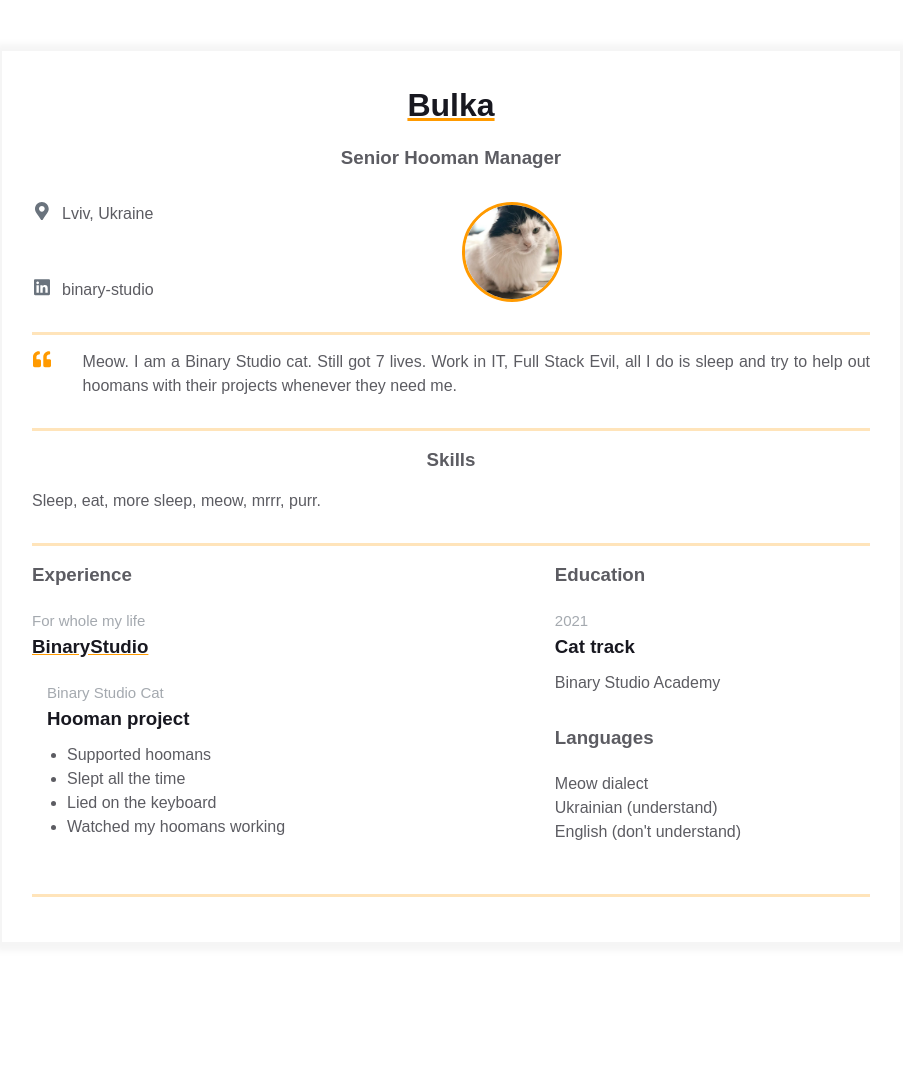
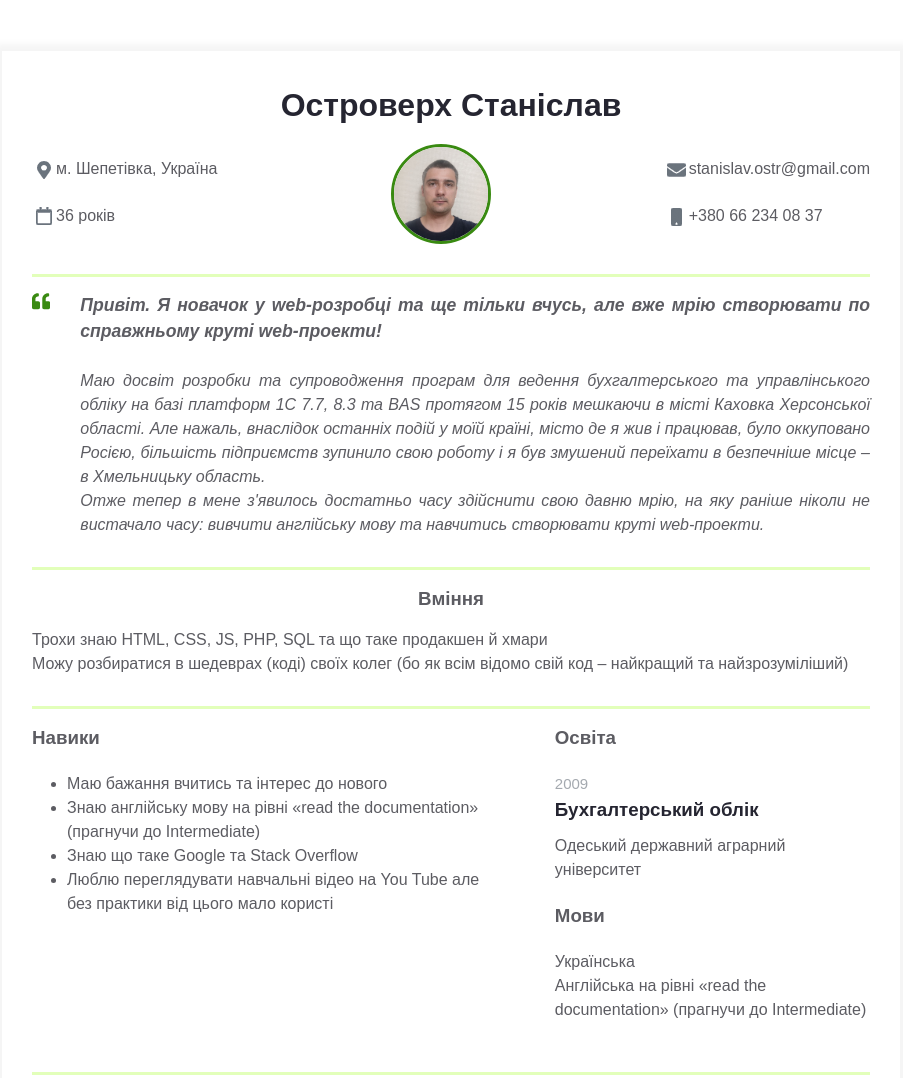
Before and after one commit to stanislav-ostr/homepage, a plain HTML site: page index.html in a window 1280 px wide. Shown: the top 1078 px of the page, without its empty margins (189-1092 px from the left). Before the commit the page ends 993 px from the top, so only its background shows below. Drawn offline with Linux system fonts and the light colour scheme.

Commit message:
Add my resume

```diff
--- a/index.html
+++ b/index.html
@@ -1,5 +1,5 @@
 <!DOCTYPE html>
-<html>
+<html lang="uk">
   <head>
     <meta charset="UTF-8" />
     <title>Résumé</title>
@@ -11,39 +11,30 @@
       <div class="resume">
         <div class="container">
           <div class="resume__block">
-            <h1 class="contact-info__header">Bulka</h1>
-            <h3 class="contact-info__sub-header">Senior Hooman Manager</h3>
+            <h1 class="contact-info__header">Островерх Станіслав</h1>
 
             <div class="contact_info_container fh">
-              <div class="contact-info__block">
-                <a href="" rel="author" class="contact-info__item">
-                  <div class="contact-info__item-icon-wrapper">
-                    <svg class="contact-info__item-icon" xmlns="http://www.w3.org/2000/svg" viewBox="0 0 384 512">
-                      <path
-                        d="M172.268 501.67C26.97 291.031 0 269.413 0 192 0 85.961 85.961 0 192 0s192 85.961 192 192c0 77.413-26.97 99.031-172.268 309.67-9.535 13.774-29.93 13.773-39.464 0zM192 272c44.183 0 80-35.817 80-80s-35.817-80-80-80-80 35.817-80 80 35.817 80 80 80z">
-                      </path>
-                    </svg>
-                  </div>
-                  <span>Lviv, Ukraine</span>
-                </a>
-                <a href="https://ua.linkedin.com/company/binary-studio_241166" rel="author" class="contact-info__item">
-                  <div class="contact-info__item-icon-wrapper">
-                    <svg class="contact-info__item-icon" xmlns="http://www.w3.org/2000/svg" viewBox="0 0 448 512">
-                      <path
-                        d="M416 32H31.9C14.3 32 0 46.5 0 64.3v383.4C0 465.5 14.3 480 31.9 480H416c17.6 0 32-14.5 32-32.3V64.3c0-17.8-14.4-32.3-32-32.3zM135.4 416H69V202.2h66.5V416zm-33.2-243c-21.3 0-38.5-17.3-38.5-38.5S80.9 96 102.2 96c21.2 0 38.5 17.3 38.5 38.5 0 21.3-17.2 38.5-38.5 38.5zm282.1 243h-66.4V312c0-24.8-.5-56.7-34.5-56.7-34.6 0-39.9 27-39.9 54.9V416h-66.4V202.2h63.7v29.2h.9c8.9-16.8 30.6-34.5 62.9-34.5 67.2 0 79.7 44.3 79.7 101.9V416z">
-                      </path>
-                    </svg>
-                  </div>
-                  <span>binary-studio</span>
+              <div class="contact-info__block contact-info__block--center">
+                <p class="contact-info__item"> <img src="./assets/point.png" alt="">
+                  м. Шепетівка, Україна</p>
+                <p class="contact-info__item"><img src="./assets/calendar.png" alt="">
+                  36 років</p>
+              </div>
+
+              <div class="contact-info__block contact-info__block--center">
+                <img class="contact-info__avatar" src="assets/avatar.jpg" alt="Avatar">
+              </div>
+
+              <div class="contact-info__block contact-info__block--center">
+                  <p class="contact-info__item"> <img src="./assets/mail.png" alt="">
+                    stanislav.ostr@gmail.com</p>
+                  <p class="contact-info__item"> <img src="./assets/phone.png" alt="">
+                    +380 66 234 08 37</p>
                 </a>
               </div>
 
-              <div class="contact-info__block contact-info__block--center">
-                <img class="contact-info__avatar" src="assets/avatar.png" alt="Avatar">
-              </div>
+            </div>
 
-              <div class="contact-info__block"></div>
-            </div>
           </div>
         </div>
 
@@ -57,11 +48,22 @@
                   </path>
                 </svg>
               </div>
-              <p class="intro_text">Meow.
-                I am a Binary Studio cat. Still got 7 lives. Work in IT, Full Stack Evil,
-                all I do is sleep and try to help out hoomans with their projects whenever
-                they need me.
-              </p>
+              <div class="intro_text">
+                <p>
+                  Привіт. Я новачок у web-розробці та ще тільки вчусь,
+                  але вже мрію створювати по справжньому круті web-проекти!
+                </p>
+                <br>
+                <p>Маю досвіт розробки та супроводження програм для ведення бухгалтерського
+                  та управлінського обліку на базі платформ 1С 7.7, 8.3 та BAS протягом 15 років
+                  мешкаючи в місті Каховка Херсонської області. Але нажаль, внаслідок останніх
+                  подій у моїй країні, місто де я жив і працював, було оккуповано Росією, більшість
+                  підприємств зупинило свою роботу і я був змушений переїхати в безпечніше місце
+                  – в Хмельницьку область.</p>
+                <p>Отже тепер в мене з'явилось достатньо часу здійснити свою давню мрію,
+                  на яку раніше ніколи не вистачало часу: вивчити англійську мову та навчитись
+                  створювати круті web-проекти.</p>
+              </div>
             </div>
           </div>
         </div>
@@ -69,8 +71,9 @@
         <div class="container">
           <div class="resume__block">
             <div class="skills">
-              <h3 class="skills__header">Skills</h3>
-              <p class="skills__text">Sleep, eat, more sleep, meow, mrrr, purr. </p>
+              <h3 class="skills__header">Вміння</h3>
+              <p class="skills__text">Трохи знаю HTML, CSS, JS, PHP, SQL та що таке продакшен й хмари</p>
+              <p class="skills__text">Можу розбиратися в шедеврах (коді) своїх колег (бо як всім відомо свій код – найкращий та найзрозуміліший)</p>
             </div>
           </div>
         </div>
@@ -80,21 +83,15 @@
             <div class="main-info fh">
 
               <div class="experiences">
-                <h3 class="experiences__header">Experience</h3>
+                <h3 class="experiences__header">Навики</h3>
                 <div class="experiences__company">
-                  <div class="experiences__company-header">
-                    <span class="experiences__company-header-durability">For whole my life</span>
-                    <h3 class="experiences__company-header-name">BinaryStudio</h3>
-                  </div>
 
                   <div class="experiences__company-project">
-                    <span class="experiences__company-project-role">Binary Studio Cat</span>
-                    <h3 class="experiences__company-project-name">Hooman project</h3>
                     <ul class="experiences__company-project-responsibilities">
-                      <li>Supported hoomans</li>
-                      <li>Slept all the time</li>
-                      <li>Lied on the keyboard</li>
-                      <li>Watched my hoomans working</li>
+                      <li>Маю бажання вчитись та інтерес до нового</li>
+                      <li>Знаю англійську мову на рівні «read the documentation» (прагнучи до Intermediate)</li>
+                      <li>Знаю що таке Google та Stack Overflow</li>
+                      <li>Люблю переглядувати навчальні відео на You Tube але без практики від цього мало користі</li>
                     </ul>
                   </div>
                 </div>
@@ -102,24 +99,21 @@
 
               <div class="additional-info fv">
                 <div class="additional-info__education">
-                  <h3 class="additional-info__education-header">Education</h3>
+                  <h3 class="additional-info__education-header">Освіта</h3>
                   <div class="additional-info__education-university">
-                    <span class="additional-info__education-university-durability">2021</span>
-                    <h3 class="additional-info__education-university-speciality">Cat track</h3>
-                    <p class="additional-info__education-university-name">Binary Studio Academy</p>
+                    <span class="additional-info__education-university-durability">2009</span>
+                    <h3 class="additional-info__education-university-speciality">Бухгалтерський облік</h3>
+                    <p class="additional-info__education-university-name">Одеський державний аграрний університет</p>
                   </div>
                 </div>
 
                 <div class="additional-info__languages">
-                  <h3 class="additional-info__languages-header">Languages</h3>
+                  <h3 class="additional-info__languages-header">Мови</h3>
                   <p class="additional-info__languages-item">
-                    Meow dialect
+                    Українська
                   </p>
                   <p class="additional-info__languages-item">
-                    Ukrainian (understand)
-                  </p>
-                  <p class="additional-info__languages-item">
-                    English (don't understand)
+                    Англійська на рівні «read the documentation» (прагнучи до Intermediate)
                   </p>
                 </div>
               </div>
@@ -128,6 +122,14 @@
           </div>
         </div>
 
+        <div class="container">
+          <div class="bottom-block fh">
+            <p>Вперед</p>
+            <img src="./assets/roket.png" alt="">
+            <p>до зірок!</p>
+          </div>
+        </div>
+
       </div>
     </main>
   </body>
--- a/styles.css
+++ b/styles.css
@@ -14,12 +14,12 @@ body {
     font-family: Arial, Helvetica, sans-serif;
     line-height: 1.5;
 
-    --primary-text-color: #181820;
+    --primary-text-color: #252531;
     --secondary-text-color: #5c5c62;
     --durability-text-color: #6a737d9c;
     --icon-color: #6a737d;
-    --border-color: #ff9a0045;
-    --text-decoration-color: #ff9a00;
+    --border-color: rgba(147, 255, 0, 0.27);
+    --text-decoration-color: #398a11;
 }
 
 .container {
@@ -57,6 +57,7 @@ body {
 @media screen and (max-width: 576px) {
 
     .main-info,
+    .bottom-block,
     .contact_info_container {
         flex-direction: column;
     }
@@ -88,8 +89,6 @@ Contact info styles
   .contact-info__header {
       color: var(--primary-text-color);
       margin-bottom: 15px;
-      text-decoration-color: var(--text-decoration-color);
-      text-decoration-line: underline;
   }
 
   .contact-info__sub-header {
@@ -173,6 +172,12 @@ Contact info styles
 .intro_text {
     color: var(--secondary-text-color);
     text-align: justify;
+    font-style: italic;
+}
+
+.intro_text > p:first-child {
+    font-weight: bold;
+    font-size: 110%;
 }
 
 .skills__header {
@@ -285,3 +290,11 @@ Experience and additonal info styles
 .additional-info__languages-item {
     color: var(--secondary-text-color);
 }
+
+.bottom-block {
+    justify-content: center;
+    align-items: center;
+    font-size: 150%;
+    font-style: italic;
+    color: #6a737d;
+}
```
Also changed, not shown: assets/avatar.jpg (added), assets/avatar.png (deleted), assets/calendar.png (added), assets/mail.png (added), assets/phone.png (added), assets/point.png (added), assets/roket.png (added).
